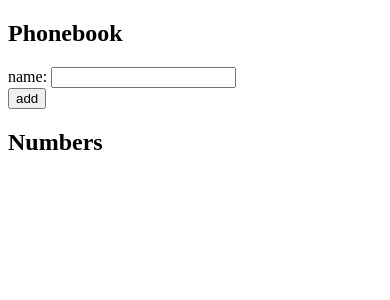
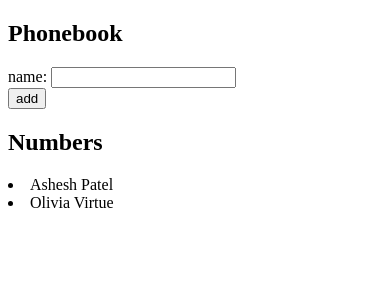
Before and after one commit to RetiredDairyCow/FULL-STACK-OPEN, a React (Create React App) app in the folder FSP-E2/phonebookapp/: page / in a window 390 px wide. Shown: the top 300 px of the page. Built offline with nearby package versions, Linux system fonts and the light colour scheme.

Commit message:
E2.7 (phonebook step 2) done)

```diff
--- a/FSP-E2/phonebookapp/src/App.js
+++ b/FSP-E2/phonebookapp/src/App.js
@@ -1,20 +1,31 @@
 import React, {useState} from 'react'
+import Numbers from './components/Numbers'
 
 const App = () => {
 
   const [persons, setPersons] = useState([
-    {name: 'Ashesh Patel'}
+    {name: 'Ashesh Patel'},
+    {name: 'Olivia Virtue'}
   ])
   const [newName, setNewName] = useState('')
 
+  const doesIt = persons.some(el => el.name === 'Olivia Virtue')
+  console.log(doesIt)
+
   const addName = (event) => {
     event.preventDefault()
-    console.log("event registered")
-    const newNameObject = {
-      name: newName
+    const checkNameinArray = persons.some(nameElement =>
+      nameElement.name === newName)
+    if (checkNameinArray === true)
+      window.alert(newName +  " already exists!")
+    else {
+      const newNameObject = {
+        name: newName
+      }
+      setPersons(persons.concat(newNameObject))
+      setNewName('Add a new name')
     }
-    setPersons(persons.concat(newNameObject))
-    setNewName('Testing 1 2 1 2')
+
   }
 
   const handleNameChange = (event) => {
@@ -35,6 +46,9 @@ const App = () => {
         </div>
       </form>
       <h2>Numbers</h2>
+      {persons.map(person =>
+        <Numbers key={person.name} firstAndLast = {person.name}/>
+        )}
     </div>
   )
 
--- /dev/null
+++ b/FSP-E2/phonebookapp/src/components/Numbers.js
@@ -0,0 +1,5 @@
+import React from 'react'
+
+const Numbers= (props) => <li>{props.firstAndLast}</li>
+
+export default Numbers
```
